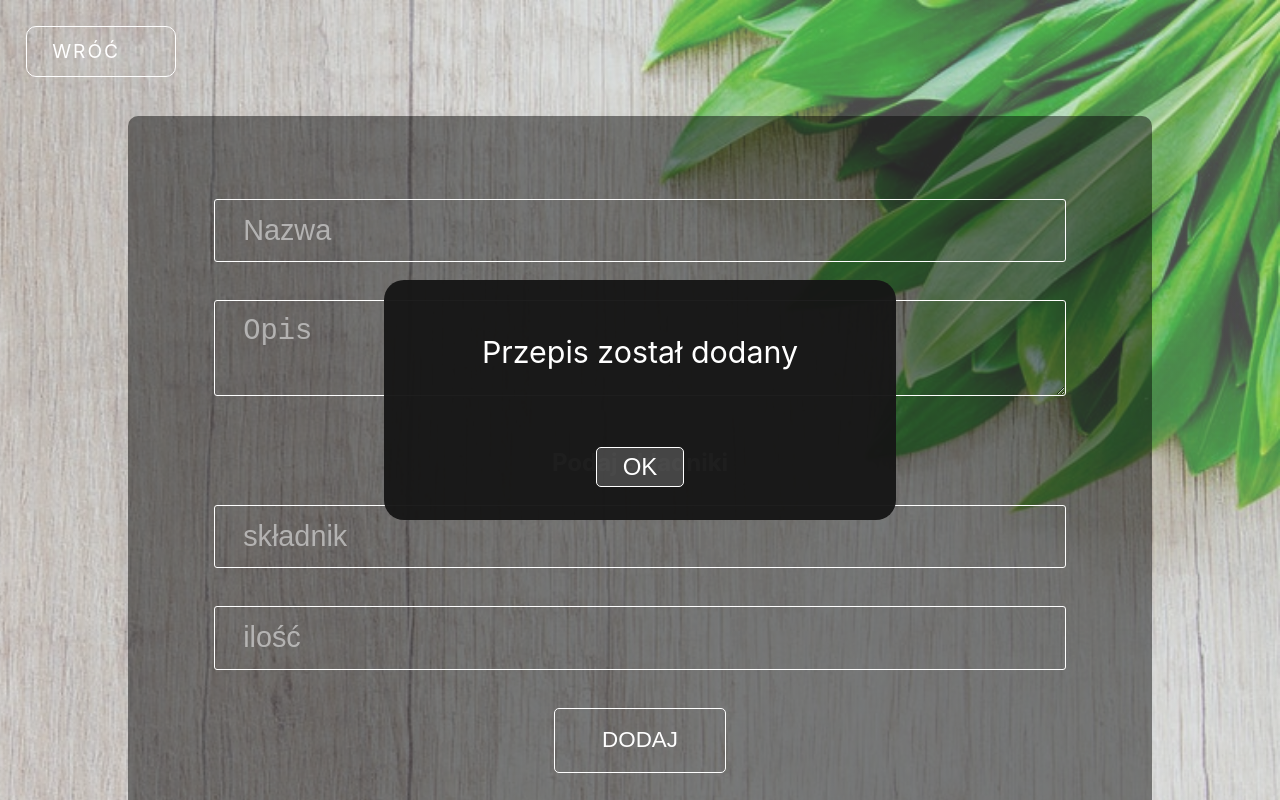
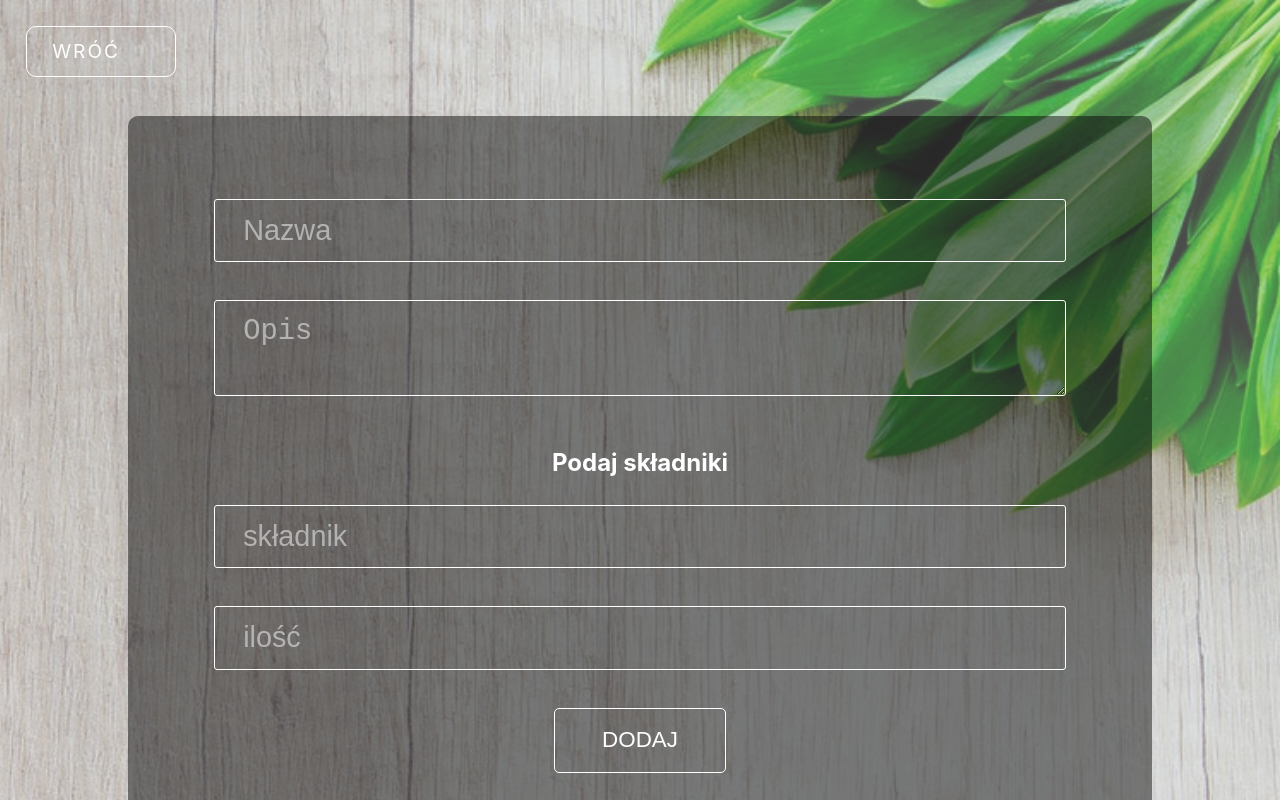
Before and after one commit to atrykp/what-s-for-dinner-react-app, a React (Create React App) app: page /addDish in a window 1280 px wide. Shown: the top 800 px of the page. Built offline with nearby package versions, Linux system fonts and the light colour scheme.

Commit message:
add modal to AddDish.js

```diff
--- a/src/components/Modal.js
+++ b/src/components/Modal.js
@@ -1,9 +1,11 @@
 import "../styles/Modal.css";
-const Modal = ({ txt }) => {
+const Modal = ({ txt, setView }) => {
   return (
     <div className="modal">
       <p className="modal__txt">{txt}</p>
-      <button className="modal__btn">Ok</button>
+      <button className="modal__btn" onClick={() => setView(false)}>
+        Ok
+      </button>
     </div>
   );
 };
--- a/src/pages/AddDish.js
+++ b/src/pages/AddDish.js
@@ -18,6 +18,7 @@ const addTxt = "Przepis został dodany";
 const AddDish = () => {
   const nameDishInput = createRef();
   const [errorMsg, setErrorMsg] = useState("");
+  const [modalView, setModalView] = useState(false);
   const [dish, setDish] = useState({
     name: "",
     ingredient: [{ name: "", quantity: "" }],
@@ -111,6 +112,7 @@ const AddDish = () => {
         sinceWhen: "",
       },
     });
+    setModalView(true);
   };
 
   let stepsInputs = dish.steps.map((x, i) => {
@@ -184,6 +186,10 @@ const AddDish = () => {
       </div>
     );
   });
+  const setView = (status) => {
+    setModalView(status);
+  };
+  const modal = modalView && <Modal txt={addTxt} setView={setView} />;
   return (
     <>
       <div className="addDish">
@@ -196,7 +202,7 @@ const AddDish = () => {
           }
           message="Czy na pewno chcesz opuścić stronę?"
         />
-        <Modal txt={addTxt} />
+        {modal}
         <Link className="backBtn" to="/">
           Wróć
         </Link>
```
Also changed, not shown: 1 other file (tests, documents, lock files or other folders).
